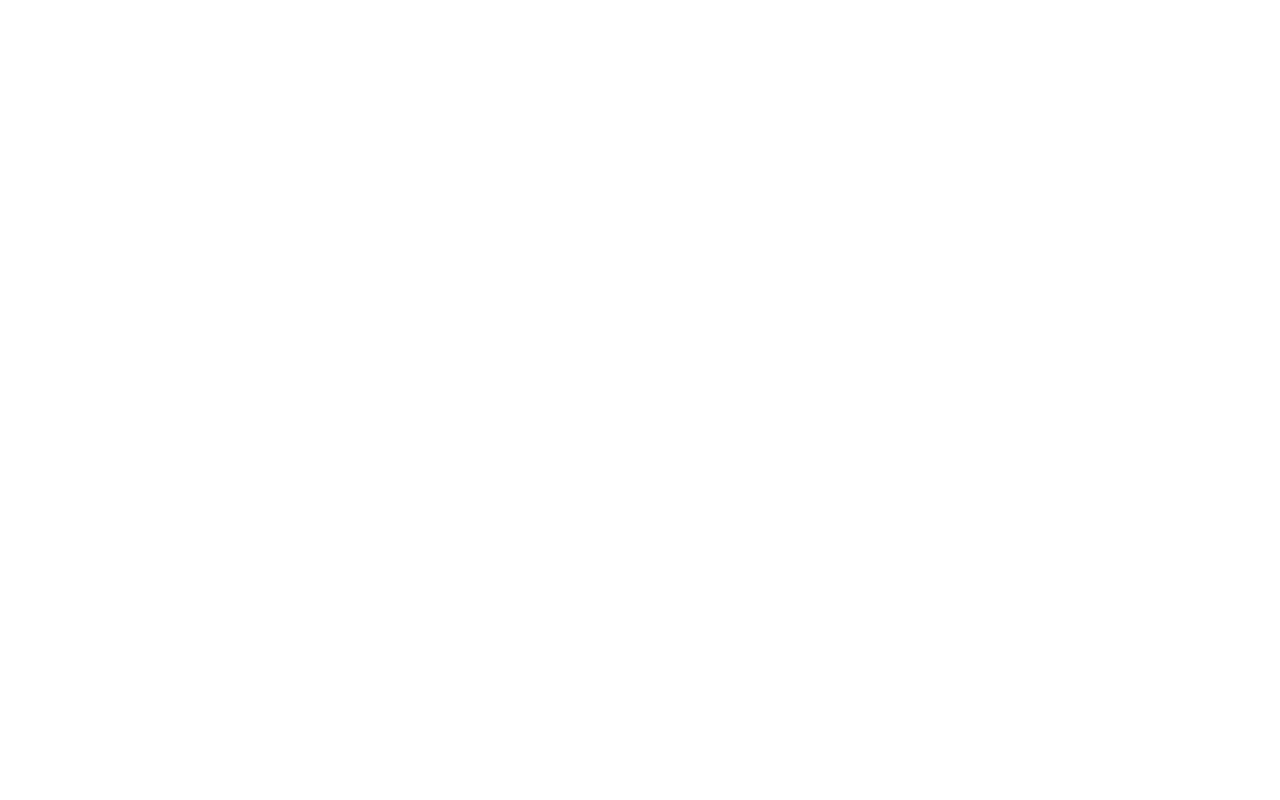
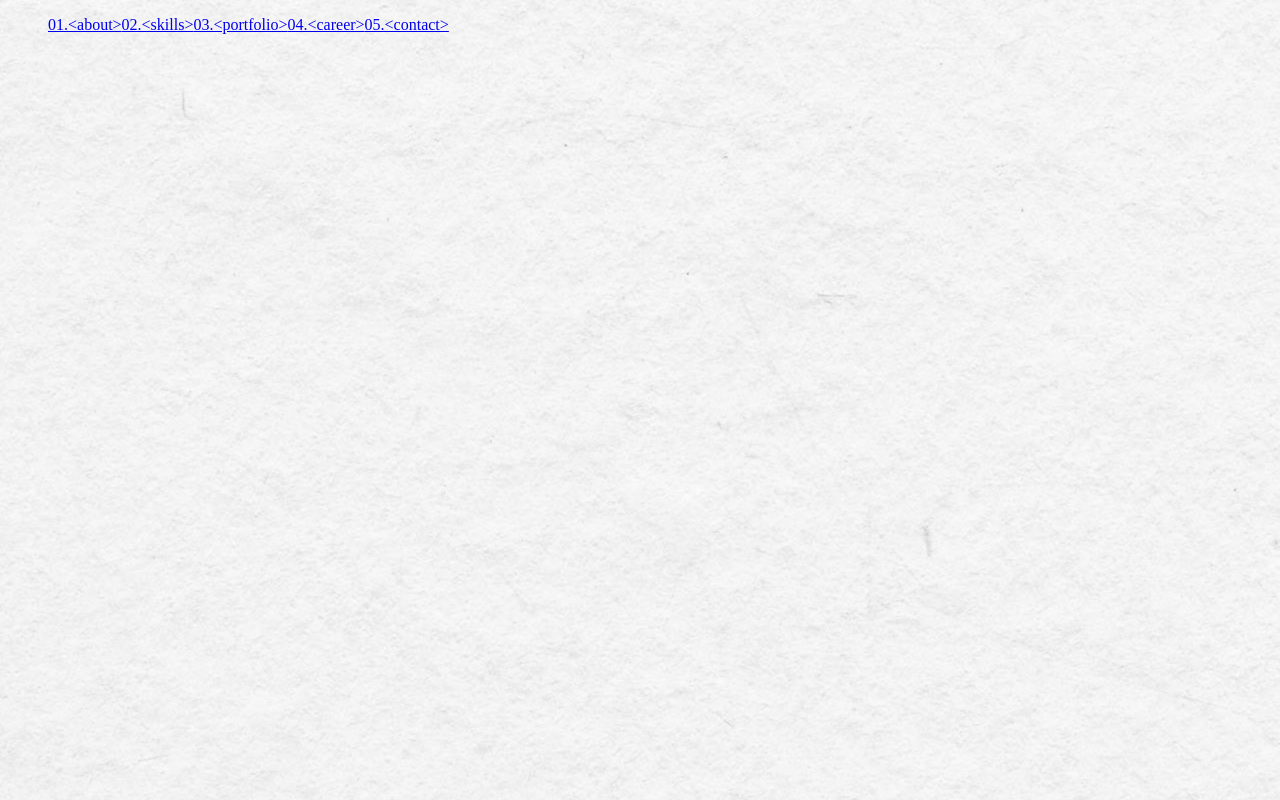
Before and after one commit to pavel-alexeev/New-project, a plain HTML site: page index.html in a window 1280 px wide. Drawn offline with Linux system fonts and the light colour scheme.

Commit message:
new commit

```diff
--- a/index.html
+++ b/index.html
@@ -8,5 +8,21 @@
     <link rel="stylesheet" href="./style.css" />
     <script src="./script.js"></script>
   </head>
-  <body></body>
+  <body>
+    <header>
+      <nav>
+        <div>
+          <ul>
+            <li><a href="#">01.&#60;about&#62;</a></li>
+            <li><a href="#">02.&#60;skills&#62;</a></li>
+            <li><a href="#">03.&#60;portfolio&#62;</a></li>
+            <li><a href="#">04.&#60;career&#62;</a></li>
+            <li><a href="#">05.&#60;contact&#62;</a></li>
+          </ul>
+        </div>
+      </nav>
+    </header>
+    <main></main>
+    <footer></footer>
+  </body>
 </html>
--- /dev/null
+++ b/reset.css
@@ -0,0 +1,130 @@
+html,
+body,
+div,
+span,
+applet,
+object,
+iframe,
+h1,
+h2,
+h3,
+h4,
+h5,
+h6,
+p,
+blockquote,
+pre,
+a,
+abbr,
+acronym,
+address,
+big,
+cite,
+code,
+del,
+dfn,
+em,
+img,
+ins,
+kbd,
+q,
+s,
+samp,
+small,
+strike,
+strong,
+sub,
+sup,
+tt,
+var,
+b,
+u,
+i,
+center,
+dl,
+dt,
+dd,
+ol,
+ul,
+li,
+fieldset,
+form,
+label,
+legend,
+table,
+caption,
+tbody,
+tfoot,
+thead,
+tr,
+th,
+td,
+article,
+aside,
+canvas,
+details,
+embed,
+figure,
+figcaption,
+footer,
+header,
+hgroup,
+menu,
+nav,
+output,
+ruby,
+section,
+summary,
+time,
+mark,
+audio,
+video {
+  margin: 0;
+  padding: 0;
+  border: 0;
+  font-size: 100%;
+  /* font: inherit; */
+  vertical-align: baseline;
+  box-sizing: border-box;
+}
+/* HTML5 display-role reset for older browsers */
+article,
+aside,
+details,
+figcaption,
+figure,
+footer,
+header,
+hgroup,
+menu,
+nav,
+section {
+  display: block;
+}
+body {
+  line-height: 1;
+}
+ol,
+ul {
+  list-style: none;
+}
+blockquote,
+q {
+  quotes: none;
+}
+blockquote:before,
+blockquote:after,
+q:before,
+q:after {
+  content: "";
+  content: none;
+}
+table {
+  border-collapse: collapse;
+  border-spacing: 0;
+}
+
+a {
+  color: black;
+  text-decoration: none;
+}
--- a/style.css
+++ b/style.css
@@ -0,0 +1,14 @@
+body {
+  background-image: url(./images/kiwihug-zGZYQQVmXw0-unsplash.jpg);
+  background-position: center;
+  background-repeat: repeat;
+}
+
+nav ul {
+  display: flex;
+  flex-direction: row;
+}
+
+nav ul li {
+  list-style: none;
+}
```
Also changed, not shown: images/kiwihug-zGZYQQVmXw0-unsplash.jpg (added).
